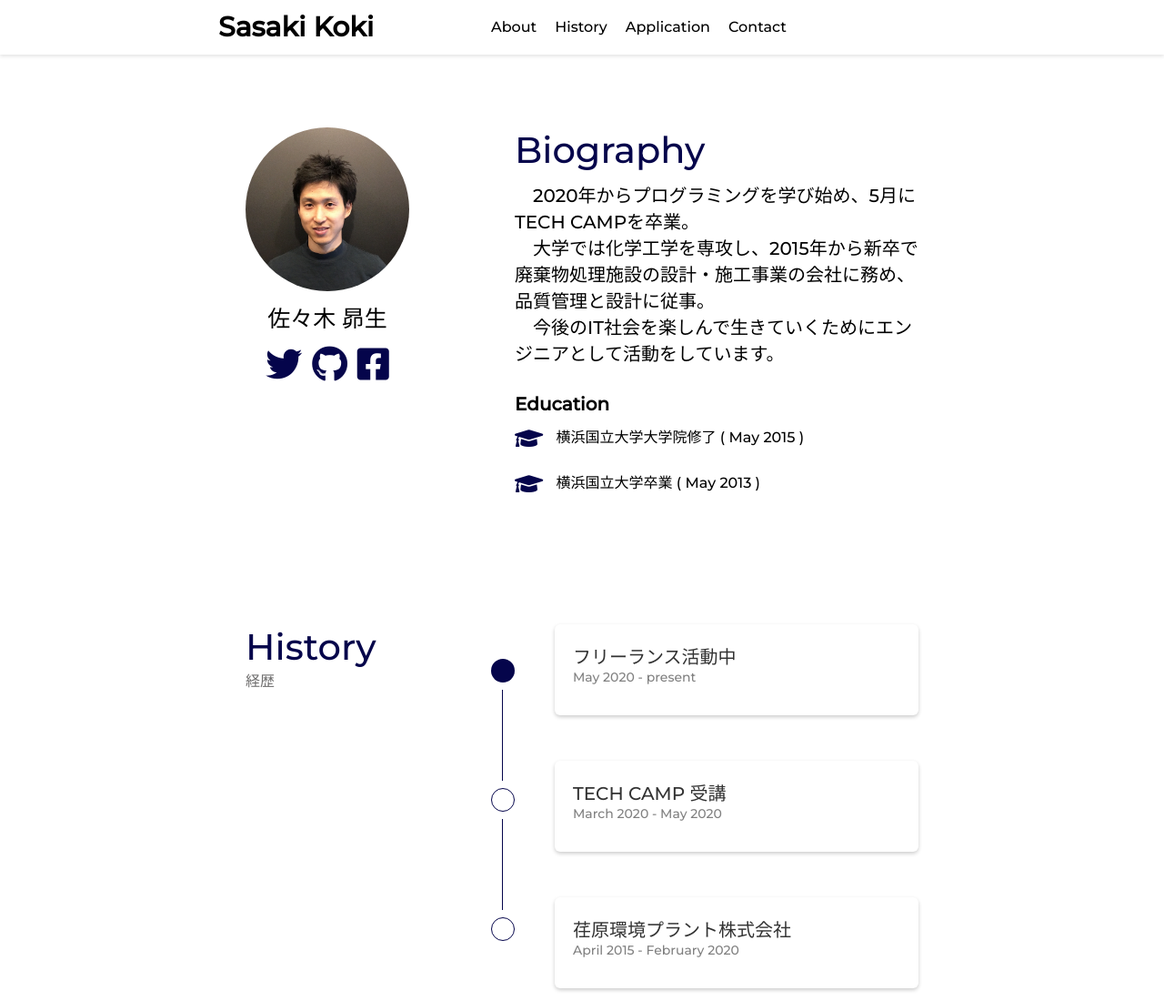
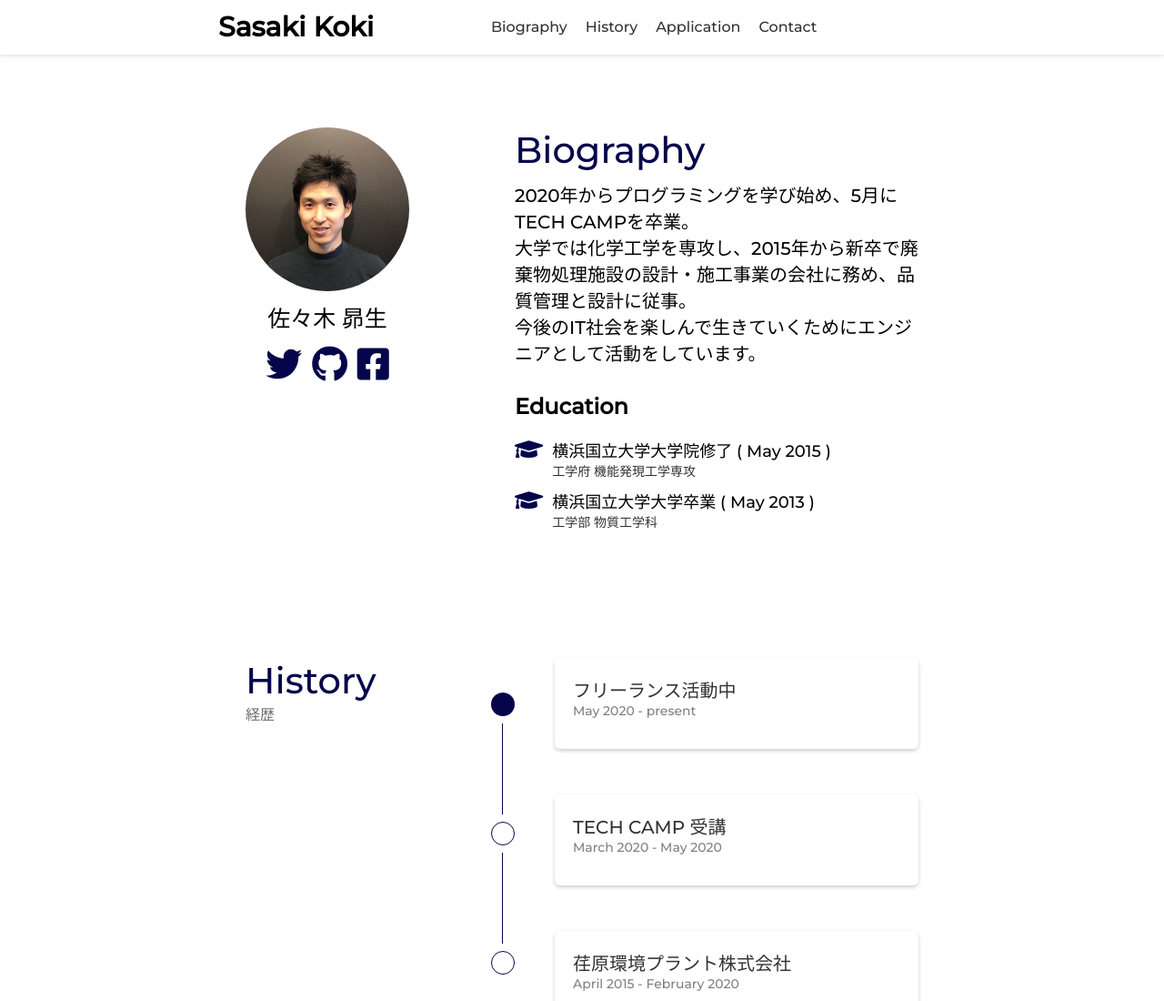
Before and after one commit to koki-73/koki-portfolio, a plain HTML site: page index.html in a window 1280 px wide. Shown: the top 1100 px of the page at 91% size. Drawn offline with nearby package versions, Linux system fonts and the light colour scheme.

Commit message:
add some function
・ヘッダーからジャンプできるようにした
・jqueryの導入
・大学の専攻を記載

```diff
--- a/index.html
+++ b/index.html
@@ -5,6 +5,8 @@
     <link rel="stylesheet" href="https://use.fontawesome.com/releases/v5.9.0/css/all.css">
     <link rel="stylesheet" href="reset.css">
     <link rel="stylesheet" href="style.css">
+    <script src="https://ajax.googleapis.com/ajax/libs/jquery/3.5.1/jquery.min.js"></script>
+    <script src="./main.js"></script>
     <title>KOKI SASAKI</title>
   </head>
   <body>
@@ -12,13 +14,14 @@
       <div class="nav-bar">
         <div class="name">Sasaki Koki</div>
         <ul>
-          <li>About</li>
-          <li>History</li>
-          <li>Application</li>
-          <li>Contact</li>
+          <li><a href="#about">Biography</a></li>
+          <li><a href="#history">History</a></li>
+          <li><a href="#application">Application</a></li>
+          <li><a href="#contact">Contact</a></li>
         </ul>
       </div>
     </div>
+    <div class="contents">
       <section id="about" class="about">
         <div class="about-container">
           <div class="profile-image">
@@ -52,11 +55,17 @@
               <ul>
                 <li>
                   <i class="fas fa-graduation-cap"></i>
-                <span>横浜国立大学大学院修了 ( May 2015 )</span>
+                  <div class="univ-block">
+                    <div class="univ-name">横浜国立大学大学院修了 ( May 2015 )</div>
+                    <div class="univ-major">工学府 機能発現工学専攻</div>
+                  </div>
                 </li>
                 <li>
                   <i class="fas fa-graduation-cap"></i>
-                <span>横浜国立大学卒業 ( May 2013 )</span>
+                  <div class="univ-block">
+                    <div class="univ-name">横浜国立大学大学卒業 ( May 2013 )</div>
+                    <div class="univ-major">工学部 物質工学科</div>
+                  </div>
                 </li>
               </ul>
             </div>
@@ -78,7 +87,6 @@
             <div class="line"></div>
             <div class="line"></div>
             <div class="open-dot"> </div>
-
           </div>
           <div class="cards">
             <div class="card">
@@ -115,7 +123,6 @@
             </div>
           </div>
         </div>
-    </div>
       </section>
       <section id="contact" class="contact">
         <div class="content-title">
@@ -137,5 +144,6 @@
           </ul>
         </div>
       </section>
+    </div>
   </body>
 </html>
--- /dev/null
+++ b/main.js
@@ -0,0 +1,2 @@
+$(function() {
+})
--- a/style.css
+++ b/style.css
@@ -6,7 +6,10 @@
 /* ヘッダー */
 .header {
   height: 60px;
+  width: 100%;
   box-shadow: 0 0.125rem 0.25rem 0 rgba(0,0,0,.11);
+  position: fixed;
+  background-color: #fff;
 }
 .nav-bar {
   display: flex;
@@ -27,7 +30,14 @@
   margin-right: 20px;
   vertical-align: bottom;
 }
+.nav-bar ul li a {
+  text-decoration: none;
+  color: #333;
+}
 
+.contents {
+  padding: 60px 0;
+}
 section h1 {
   color: #05054b;
   font-size: 40px;
@@ -82,24 +92,30 @@ img.profile-picture {
 }
 .profile-content h2 {
   margin-top: 30px;
-  font-size: 20px;
+  margin-bottom: 20px;
+  font-size: 24px;
   font-weight: 700;
   color: #000;
 }
 .profile-content li {
   vertical-align: middle;
-  line-height: 50px;
+  display: flex;
+  margin-bottom: 10px;
 }
 .profile-content li i {
-  display: inline-block;
   font-size: 25px;
   margin-right: 10px;
   vertical-align: middle;
   color: #05054b;
 }
-.profile-content li span {
-  display: inline-block;
+.profile-content li .univ-name {
+  font-size: 18px;
 }
+.profile-content li .univ-major {
+  font-size: 14px;
+  color: #333;
+}
+
 
 /* 経歴 */
 section {
```
Lines whose indentation alone changed are shown as unchanged.
